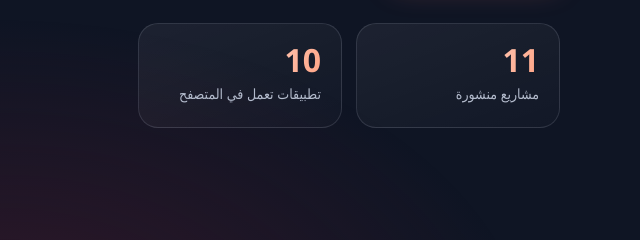
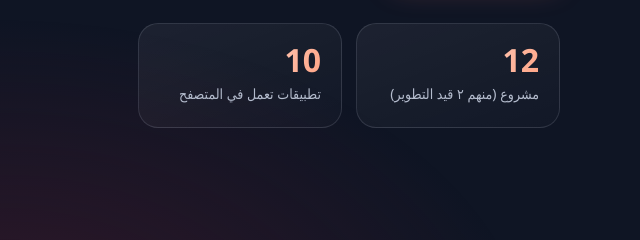
Before and after one commit to abdalhadymahmoud9-crypto/portfolio, a plain HTML site: page index.html in a window 1280 px wide. Shown: the part 501-741 px from the top of the page, 640-1280 px from the left. Drawn offline with Linux system fonts and the light colour scheme.

Commit message:
Add files via upload

```diff
--- a/index.html
+++ b/index.html
@@ -153,7 +153,7 @@ textarea{min-height:130px;resize:vertical}
         <a class="button button-primary" href="#projects">شاهد المشاريع</a>
         <a class="button button-secondary" href="#contact">تواصل معي</a>
       </div>
-      <div class="stats" aria-label="ملخص"><div class="stat"><b>11</b><span>مشاريع منشورة</span></div><div class="stat"><b>10</b><span>تطبيقات تعمل في المتصفح</span></div></div><div class="hero-visual" aria-hidden="true"><div class="hv hv1"><i></i><div><b>Chess Studio</b><span>يعمل في المتصفح</span></div></div><div class="hv hv2"><i></i><div><b>Ledger</b><span>يعمل في المتصفح</span></div></div><div class="hv hv3"><i></i><div><b>Daily Planner</b><span>يعمل في المتصفح</span></div></div></div>
+      <div class="stats" aria-label="ملخص"><div class="stat"><b>12</b><span>مشروع (منهم ٢ قيد التطوير)</span></div><div class="stat"><b>10</b><span>تطبيقات تعمل في المتصفح</span></div></div><div class="hero-visual" aria-hidden="true"><div class="hv hv1"><i></i><div><b>Chess Studio</b><span>يعمل في المتصفح</span></div></div><div class="hv hv2"><i></i><div><b>Ledger</b><span>يعمل في المتصفح</span></div></div><div class="hv hv3"><i></i><div><b>Daily Planner</b><span>يعمل في المتصفح</span></div></div></div>
     </div>
   </header>
 
```
